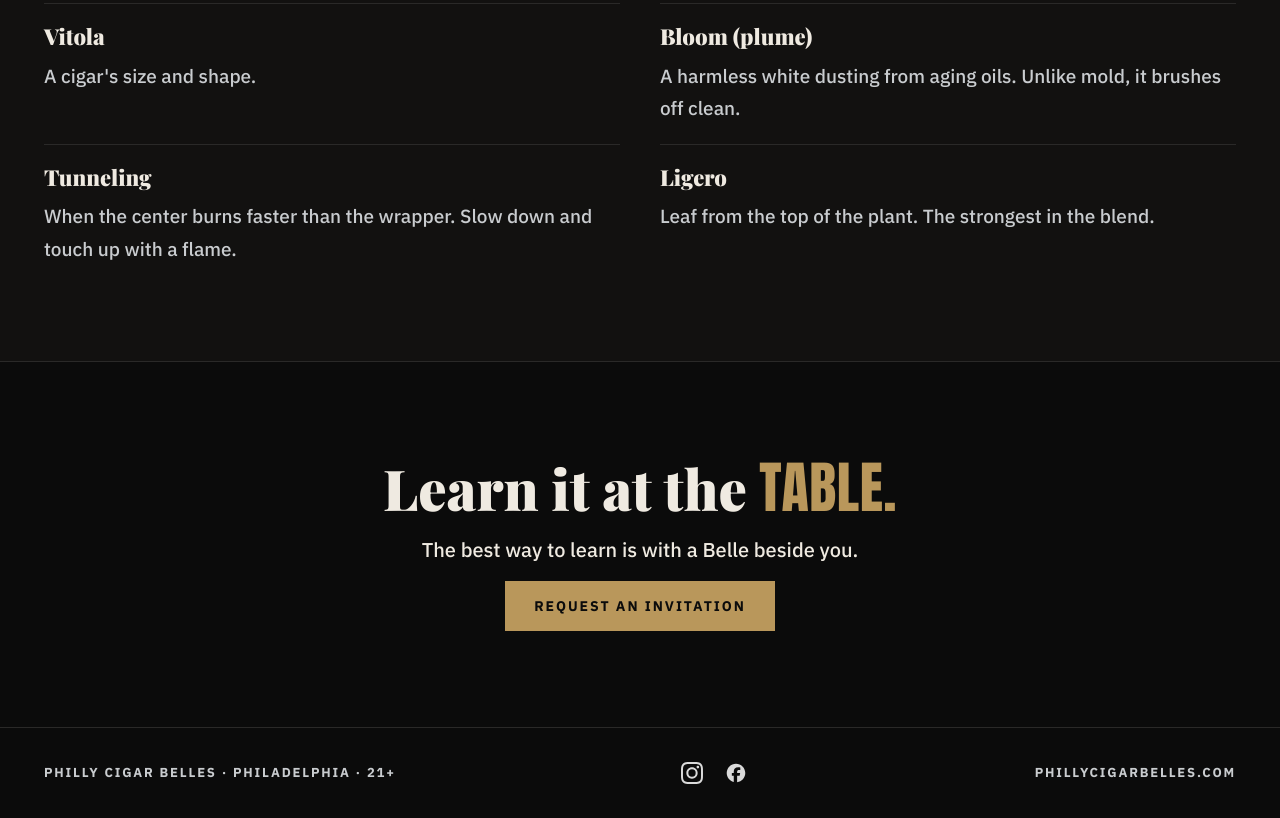
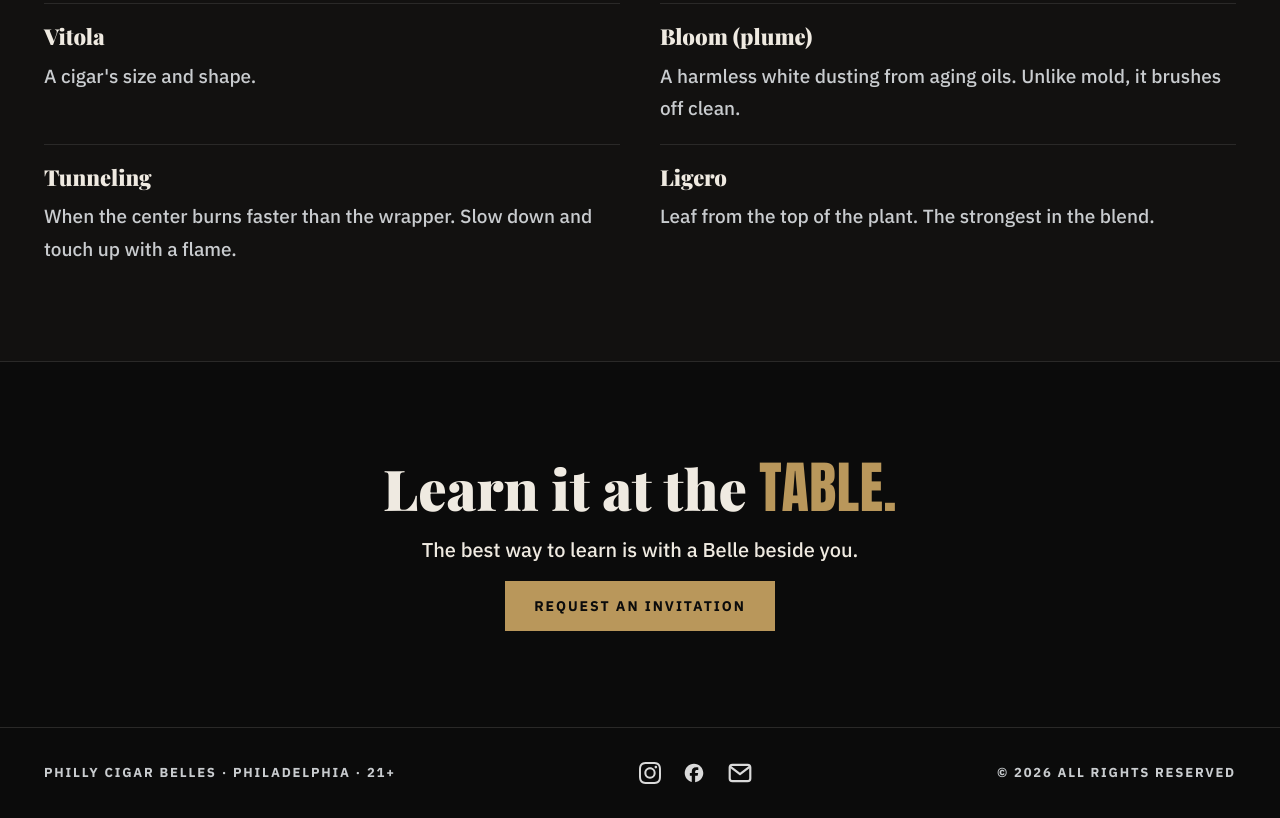
Before and after one commit to Cigar-Belles/cigarbelles, a plain HTML site: page cigar-101.html in a window 1280 px wide. Shown: the part 5083-5901 px from the top of the page. Drawn offline with nearby package versions, Linux system fonts and the light colour scheme.

Commit message:
Footer: email icon to cigarbelles@gmail.com; © 2026 All rights reserved replaces the web address
Co-Authored-By: Claude Opus 5.5 <noreply@anthropic.com>
Claude-Session: https://claude.ai/code/session_014g7NyQZdEifppmAqRho4oN

```diff
--- a/cigar-101.html
+++ b/cigar-101.html
@@ -331,8 +331,9 @@ h1 em.gold,.brand em{font-family:var(--serif);font-style:italic;font-weight:900;
   <span class="social">
    <a href="https://instagram.com/philly_cigar_belles" rel="noopener" aria-label="Instagram: @philly_cigar_belles"><img src="assets/instagram.svg" width="22" height="22" alt=""></a>
    <a href="https://www.facebook.com/profile.php?id=61595290362539" rel="noopener" aria-label="Facebook"><img src="assets/facebook.svg" width="26" height="26" alt=""></a>
+   <a href="mailto:cigarbelles@gmail.com" aria-label="Email cigarbelles@gmail.com"><img src="assets/email.svg" width="26" height="26" alt=""></a>
   </span>
-  <span>phillycigarbelles.com</span>
+  <span>&copy; 2026 All rights reserved</span>
  </div>
 </footer>
 
```
Also changed, not shown: index.html (+2 -1 lines), assets/email.svg (added).
